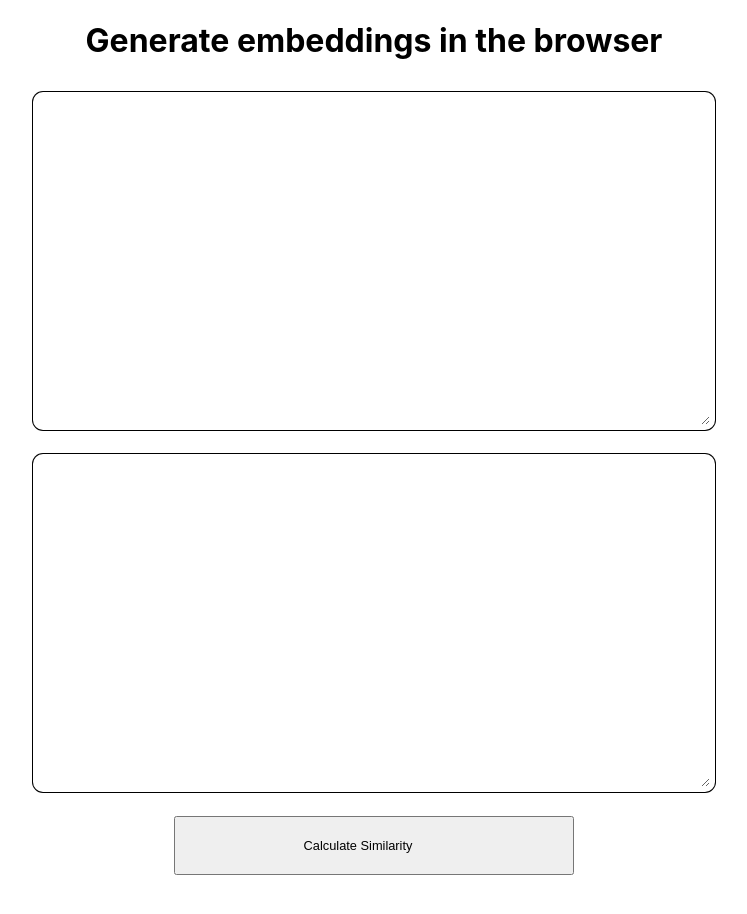
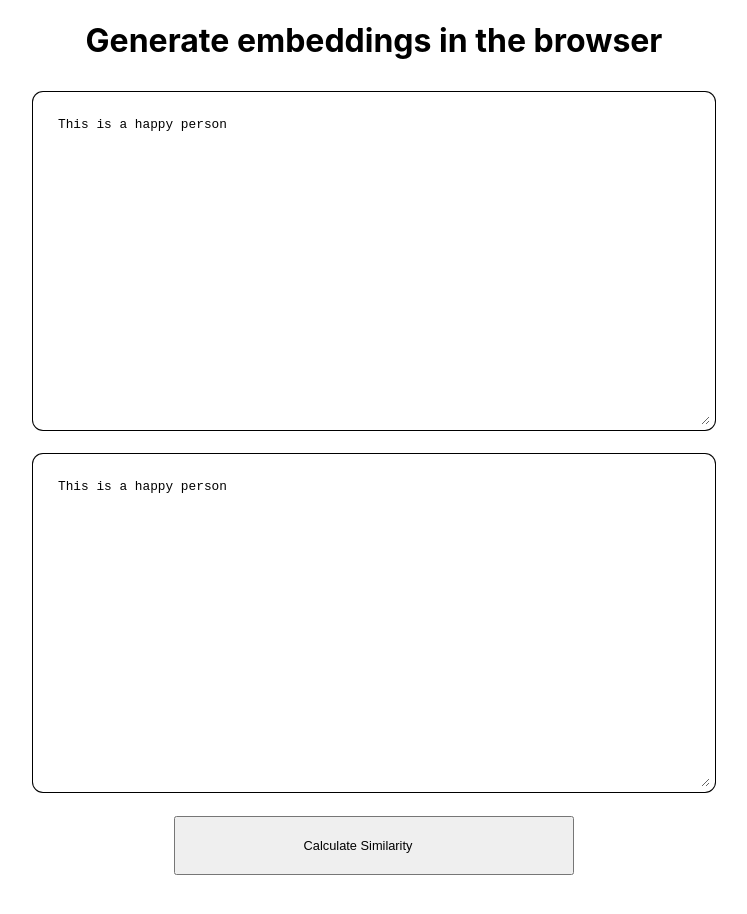
Before and after one commit to tomconder/embeddings-react, a React (Create React App) app: page / in a window 1280 px wide. Shown: the top 914 px of the page, without its empty margins (266-1013 px from the left). Built offline with nearby package versions, Linux system fonts and the light colour scheme.

Commit message:
misc fixes

```diff
--- a/src/containers/MainContainer.js
+++ b/src/containers/MainContainer.js
@@ -86,9 +86,15 @@ const MainContainer = () => {
       <h1>Generate embeddings in the browser</h1>
 
       <div className={styles.inputs}>
-        <textarea id="input1" onChange={(x) => setInput1(x.target.value)}>
+        <textarea
+          value={input1}
+          id="input1"
+          onChange={(x) => setInput1(x.target.value)}>
         </textarea>
-        <textarea id="input2" onChange={(x) => setInput2(x.target.value)}>
+        <textarea
+          value={input2}
+          id="input2"
+          onChange={(x) => setInput2(x.target.value)}>
         </textarea>
       </div>
 
--- a/src/index.js
+++ b/src/index.js
@@ -6,9 +6,9 @@ import reportWebVitals from './reportWebVitals';
 
 const root = ReactDOM.createRoot(document.getElementById('root'));
 root.render(
-  <React.StrictMode>
-    <App />
-  </React.StrictMode>
+    <React.StrictMode>
+      <App />
+    </React.StrictMode>,
 );
 
 // If you want to start measuring performance in your app, pass a function
--- a/src/reportWebVitals.js
+++ b/src/reportWebVitals.js
@@ -1,6 +1,6 @@
-const reportWebVitals = onPerfEntry => {
+const reportWebVitals = (onPerfEntry) => {
   if (onPerfEntry && onPerfEntry instanceof Function) {
-    import('web-vitals').then(({ getCLS, getFID, getFCP, getLCP, getTTFB }) => {
+    import('web-vitals').then(({getCLS, getFID, getFCP, getLCP, getTTFB}) => {
       getCLS(onPerfEntry);
       getFID(onPerfEntry);
       getFCP(onPerfEntry);
--- a/src/worker.js
+++ b/src/worker.js
@@ -7,7 +7,8 @@ class EmbeddingPipeline {
 
   static async getInstance(progressCallback = null) {
     if (this.instance === null) {
-      this.instance = pipeline(task, model, {progressCallback});
+      this.instance =
+        pipeline(`${this.task}`, `${this.model}`, {progressCallback});
     }
     return this.instance;
   }
```
Also changed, not shown: src/components/Progress.js (+10 -1 lines).
